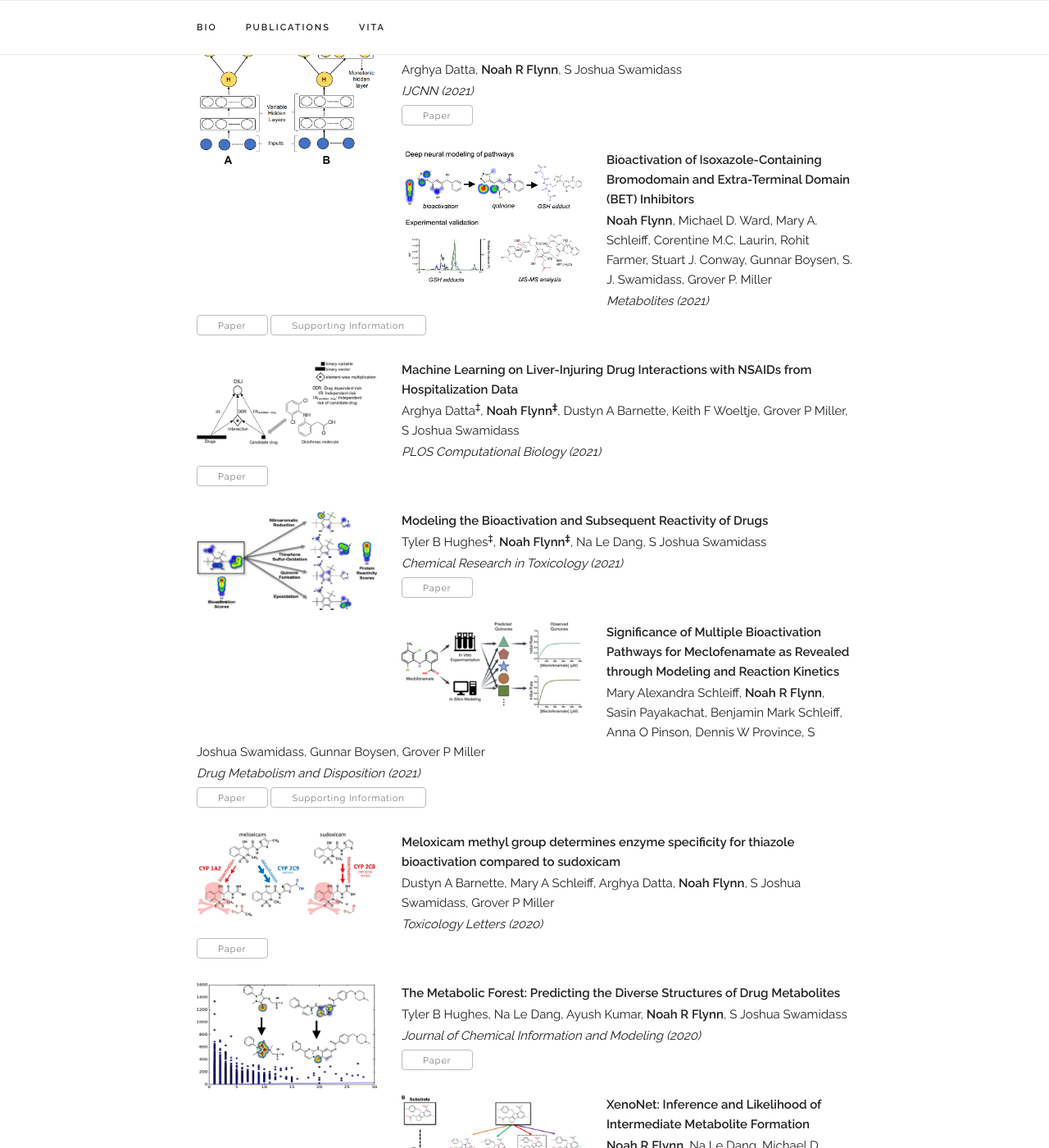
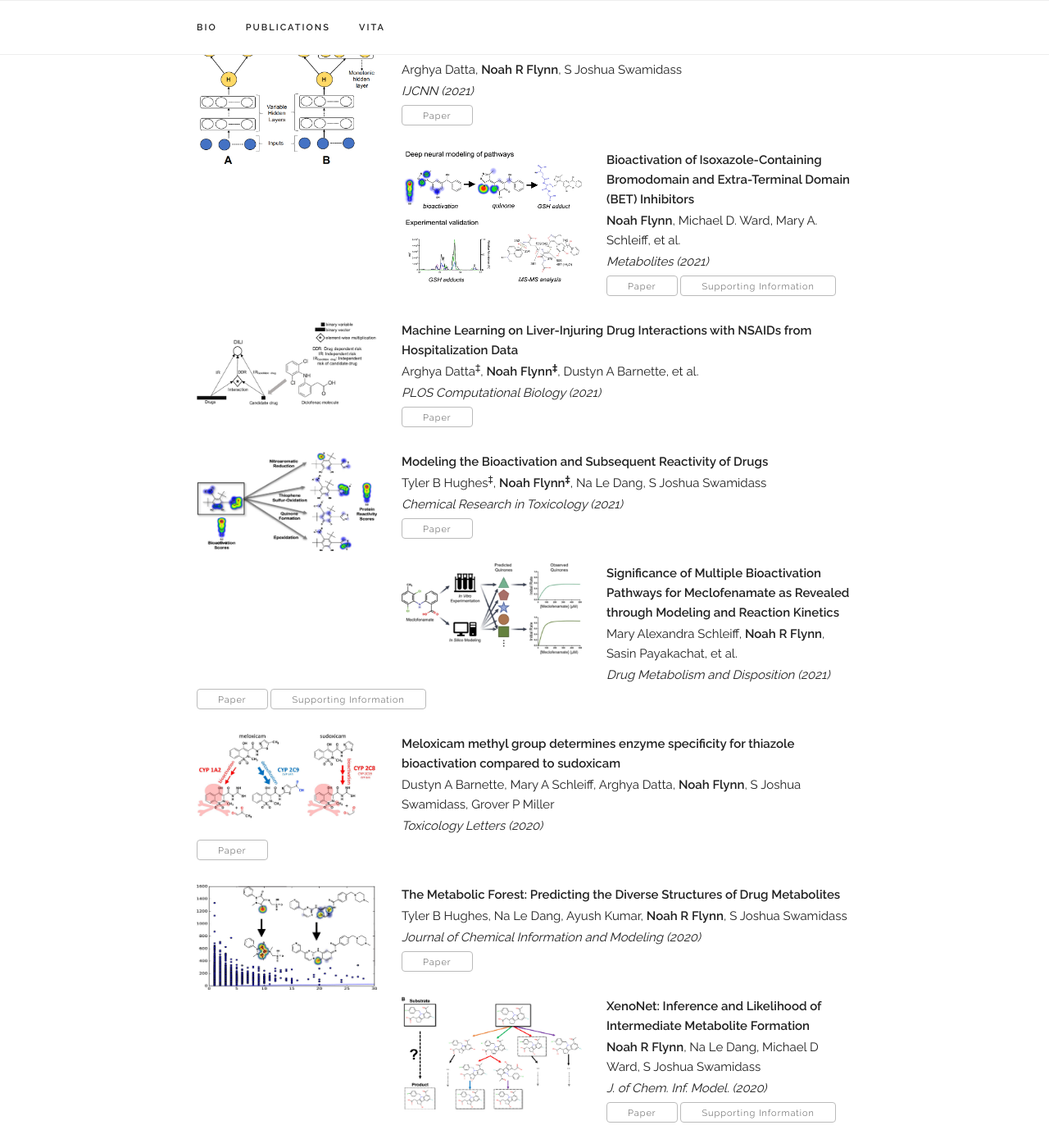
Before and after one commit to nrflynn2/nrflynn2.github.io, a Jekyll site: the page built from _pages/about.html, in a window 1280 px wide and 1400 px high, scrolled down 2424 px. Shown: the whole window at 82% size. Built offline with Jekyll 4.4.1, drawn with Linux system fonts in a browser that asks for light colours; some web fonts are replaced; some of the changed text lies outside the part shown.

Commit message:
Adjust image and text sizes

```diff
--- a/_data/publications.yml
+++ b/_data/publications.yml
@@ -30,7 +30,7 @@ papers:
     selected: y
 
   - title: "Bioactivation of Isoxazole-Containing Bromodomain and Extra-Terminal Domain (BET) Inhibitors"
-    authors: "<b>Noah Flynn</b>, Michael D. Ward, Mary A. Schleiff, Corentine M.C. Laurin, Rohit Farmer, Stuart J. Conway, Gunnar Boysen, S. J. Swamidass, Grover P. Miller"
+    authors: "<b>Noah Flynn</b>, Michael D. Ward, Mary A. Schleiff, et al."
     venue: "Metabolites (2021)"
     paper_pdf: "/files/publications/2021_bromo/paper.pdf"
     supp_pdf: "/files/publications/2021_bromo/supp.pdf"
@@ -38,7 +38,7 @@ papers:
     selected: y
 
   - title: "Machine Learning on Liver-Injuring Drug Interactions with NSAIDs from Hospitalization Data"
-    authors: "Arghya Datta<sup>‡</sup>, <b>Noah Flynn<sup>‡</sup></b>, Dustyn A Barnette, Keith F Woeltje, Grover P Miller, S Joshua Swamidass"
+    authors: "Arghya Datta<sup>‡</sup>, <b>Noah Flynn<sup>‡</sup></b>, Dustyn A Barnette, et al."
     venue: "PLOS Computational Biology (2021)"
     paper_pdf: "files/publications/ehr_nsaid_2021/paper.pdf"
     teaser_image: "files/publications/ehr_nsaid_2021/teaser.png"
@@ -52,7 +52,7 @@ papers:
     selected: y
 
   - title: "Significance of Multiple Bioactivation Pathways for Meclofenamate as Revealed through Modeling and Reaction Kinetics"
-    authors: "Mary Alexandra Schleiff, <b>Noah R Flynn</b>, Sasin Payakachat, Benjamin Mark Schleiff, Anna O Pinson, Dennis W Province, S Joshua Swamidass, Gunnar Boysen, Grover P Miller"
+    authors: "Mary Alexandra Schleiff, <b>Noah R Flynn</b>, Sasin Payakachat, et al."
     venue: "Drug Metabolism and Disposition (2021)"
     paper_pdf: "files/publications/meclofenamate_2021/paper.pdf"
     supp_pdf: "files/publications/meclofenamate_2021/supp.pdf"
@@ -75,7 +75,7 @@ papers:
 
   - title: "XenoNet: Inference and Likelihood of Intermediate Metabolite Formation"
     authors: "<b>Noah R Flynn</b>, Na Le Dang, Michael D Ward, S Joshua Swamidass"
-    venue: "Journal of Chemical Information and Modeling (2020)"
+    venue: "J. of Chem. Inf. Model. (2020)"
     paper_pdf: "files/publications/xenonet_2020/paper.pdf"
     supp_pdf: "files/publications/xenonet_2020/supp.pdf"
     teaser_image: "files/publications/xenonet_2020/teaser.png"
--- a/_pages/about.html
+++ b/_pages/about.html
@@ -80,7 +80,7 @@ redirect_from:
       {% for paper in site.data.publications.papers %}
         <div>
             <div class="figure">
-                <img style="float:left;margin-bottom:20px;margin-right:30px;vertical-align:middle;" src="{{ paper.teaser_image | prepend: site.baseurl }}" width="220"/>
+                <img style="float:left;margin-bottom:20px;margin-right:30px;vertical-align:middle;" src="{{ paper.teaser_image | prepend: site.baseurl }}" width="220" max-height="150"/>
             </div>
             <div class="paper">
               <p class="title"><b>{{ paper.title }}</b></p>
```
